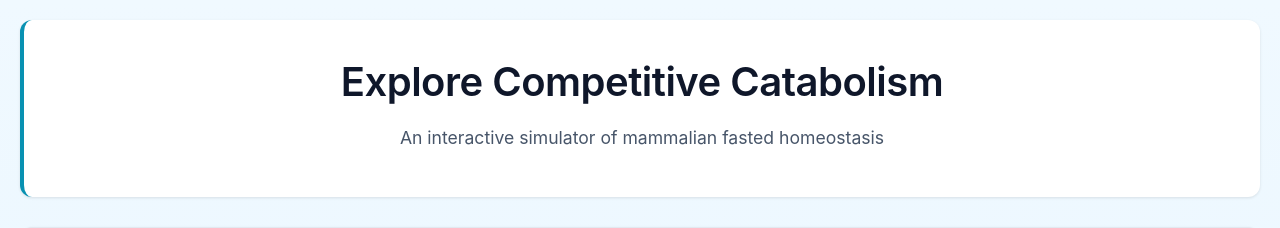
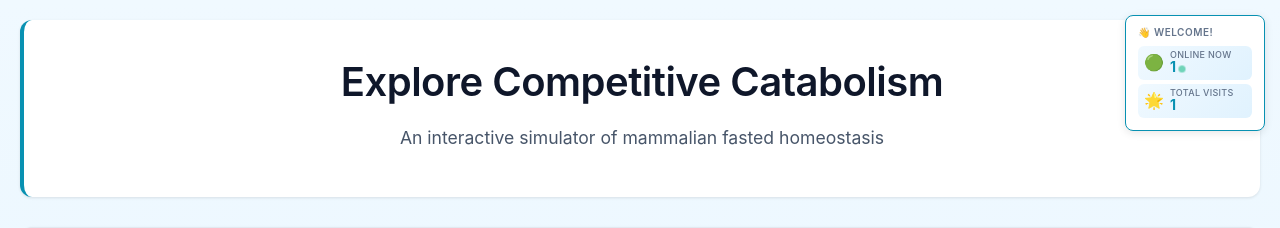
Before and after one commit to weilandtd/CompetitiveCatabolism, a Flask app: page / in a window 1280 px wide. Shown: the top 228 px of the page. Run offline with Flask 2, Linux system fonts and the light colour scheme.

Commit message:
ENH: implement a visitor counter

```diff
--- a/web_app/app.py
+++ b/web_app/app.py
@@ -1,4 +1,4 @@
-from flask import Flask, render_template, request, jsonify
+from flask import Flask, render_template, request, jsonify, session
 import sys
 import os
 import numpy as np
@@ -10,6 +10,16 @@ import matplotlib
 matplotlib.use('Agg')
 import matplotlib.pyplot as plt
 import seaborn as sns
+from pathlib import Path
+import secrets
+
+# Import visitor tracking utilities
+from utility import (
+    get_client_ip,
+    get_visitor_data,
+    track_unique_visitor,
+    update_active_visitor
+)
 
 # Add the multi_nutrient_model directory to the path
 sys.path.append(os.path.join(os.path.dirname(__file__), '..', 'multi_nutrient_model'))
@@ -40,6 +50,14 @@ vE = vATP
 
 
 app = Flask(__name__, template_folder='template', static_folder='static')
+app.secret_key = secrets.token_hex(16)  # For session management
+
+@app.before_request
+def track_visitor():
+    """Track unique visitors based on IP address"""
+    ip_address = get_client_ip()
+    if ip_address:
+        update_active_visitor(ip_address)
 
 # Set matplotlib style with larger fonts
 plt.rcParams.update({
@@ -155,7 +173,9 @@ def create_individual_plot(plot_func, **kwargs):
 
 @app.route('/')
 def home():
-    return render_template('index.html')
+    ip_address = get_client_ip()
+    is_new, total_count = track_unique_visitor(ip_address)
+    return render_template('index.html', visitor_count=total_count)
 
 @app.route('/about')
 def about():
@@ -1428,5 +1448,11 @@ def run_treatment():
     except Exception as e:
         return jsonify({'success': False, 'error': str(e)}), 400
 
+@app.route('/api/visitor_count', methods=['GET'])
+def api_visitor_count():
+    """Get the current visitor count (both total and active)"""
+    total, active = get_visitor_data()
+    return jsonify({'total': total, 'active': active})
+
 if __name__ == '__main__':
     app.run(debug=True, port=5000)
--- a/web_app/template/index.html
+++ b/web_app/template/index.html
@@ -5,8 +5,127 @@
     <title>Competitive Catabolism - Multi-Nutrient Model Simulator</title>
     <meta name="viewport" content="width=device-width, initial-scale=1.0">
     <link rel="stylesheet" href="/static/style.css">
+    <style>
+        .visitor-badge {
+            position: fixed;
+            top: 15px;
+            right: 15px;
+            background: white;
+            padding: 8px 12px;
+            border-radius: 8px;
+            box-shadow: 0 2px 8px rgba(0, 0, 0, 0.1);
+            z-index: 1000;
+            border: 1px solid #0891b2;
+            min-width: 140px;
+            transition: opacity 0.3s ease, transform 0.3s ease;
+            opacity: 1;
+            transform: translateY(0);
+        }
+
+        .visitor-badge.hidden {
+            opacity: 0;
+            transform: translateY(-20px);
+            pointer-events: none;
+        }
+
+        .visitor-badge h3 {
+            font-size: 10px;
+            color: #64748b;
+            margin: 0 0 6px 0;
+            text-transform: uppercase;
+            letter-spacing: 0.5px;
+            font-weight: 600;
+        }
+
+        .visitor-stat {
+            display: flex;
+            align-items: center;
+            gap: 6px;
+            margin: 4px 0;
+            padding: 4px 6px;
+            background: linear-gradient(135deg, #f0f9ff 0%, #e0f2fe 100%);
+            border-radius: 6px;
+        }
+
+        .visitor-icon {
+            font-size: 16px;
+        }
+
+        .visitor-info {
+            flex: 1;
+        }
+
+        .visitor-label {
+            font-size: 9px;
+            color: #64748b;
+            text-transform: uppercase;
+            letter-spacing: 0.3px;
+            font-weight: 500;
+            line-height: 1;
+        }
+
+        .visitor-number {
+            font-size: 14px;
+            font-weight: 700;
+            color: #0891b2;
+            line-height: 1.2;
+        }
+
+        .pulse {
+            display: inline-block;
+            width: 6px;
+            height: 6px;
+            background: #10b981;
+            border-radius: 50%;
+            margin-left: 3px;
+            animation: pulse 2s infinite;
+        }
+
+        @keyframes pulse {
+            0%, 100% { opacity: 1; transform: scale(1); }
+            50% { opacity: 0.5; transform: scale(1.2); }
+        }
+
+        @media (max-width: 768px) {
+            .visitor-badge {
+                position: fixed;
+                top: auto;
+                bottom: 15px;
+                left: 50%;
+                transform: translateX(-50%);
+                right: auto;
+                margin: 0;
+                max-width: 200px;
+            }
+
+            .visitor-badge.hidden {
+                opacity: 0;
+                transform: translateX(-50%) translateY(20px);
+                pointer-events: none;
+            }
+        }
+    </style>
 </head>
 <body>
+    <!-- Visitor Counter Badge -->
+    <div class="visitor-badge">
+        <h3>👋 Welcome!</h3>
+        <div class="visitor-stat">
+            <span class="visitor-icon">🟢</span>
+            <div class="visitor-info">
+                <div class="visitor-label">Online Now</div>
+                <div class="visitor-number"><span id="active-count">1</span><span class="pulse"></span></div>
+            </div>
+        </div>
+        <div class="visitor-stat">
+            <span class="visitor-icon">🌟</span>
+            <div class="visitor-info">
+                <div class="visitor-label">Total Visits</div>
+                <div class="visitor-number" id="total-count">{{ visitor_count }}</div>
+            </div>
+        </div>
+    </div>
+
     <header>
         <h1>Explore Competitive Catabolism</h1>
         <p>An interactive simulator of mammalian fasted homeostasis</p>
@@ -80,5 +199,53 @@
             <a href="/terms">Terms of Service</a>
         </div>
     </footer>
+
+    <script>
+        // Update visitor counts every 10 seconds
+        function updateVisitorCounts() {
+            fetch('/api/visitor_count')
+                .then(response => response.json())
+                .then(data => {
+                    document.getElementById('total-count').textContent = data.total;
+                    document.getElementById('active-count').textContent = data.active;
+                })
+                .catch(error => {
+                    console.error('Error fetching visitor count:', error);
+                });
+        }
+
+        // Update on page load
+        updateVisitorCounts();
+
+        // Update every 10 seconds
+        setInterval(updateVisitorCounts, 10000);
+
+        // Hide badge when scrolling down
+        let lastScrollTop = 0;
+        const badge = document.querySelector('.visitor-badge');
+        const isMobile = window.innerWidth <= 768;
+
+        window.addEventListener('scroll', function() {
+            const scrollTop = window.pageYOffset || document.documentElement.scrollTop;
+
+            if (isMobile) {
+                // On mobile, hide when scrolling in any direction
+                if (scrollTop > 50) {
+                    badge.classList.add('hidden');
+                } else {
+                    badge.classList.remove('hidden');
+                }
+            } else {
+                // On desktop, hide when scrolling down past 100px
+                if (scrollTop > 100 && scrollTop > lastScrollTop) {
+                    badge.classList.add('hidden');
+                } else if (scrollTop < 50) {
+                    badge.classList.remove('hidden');
+                }
+            }
+
+            lastScrollTop = scrollTop;
+        });
+    </script>
 </body>
 </html>
--- /dev/null
+++ b/web_app/utility.py
@@ -0,0 +1,157 @@
+"""
+Utility functions for the Competitive Catabolism web application
+"""
+
+import json
+import hashlib
+from pathlib import Path
+from threading import Lock
+from datetime import datetime
+from flask import request
+
+# Visitor tracking file paths
+VISITOR_IPS_FILE = Path(__file__).parent / 'visitor_ips.json'
+ACTIVE_VISITORS_FILE = Path(__file__).parent / 'active_visitors.json'
+visitor_lock = Lock()
+ACTIVE_TIMEOUT = 300  # 5 minutes in seconds
+
+
+def hash_ip(ip_address):
+    """
+    Hash an IP address using SHA-256 for privacy.
+    This is one-way encryption - the original IP cannot be recovered.
+    """
+    if not ip_address:
+        return None
+    # Use SHA-256 to create a one-way hash of the IP
+    return hashlib.sha256(ip_address.encode('utf-8')).hexdigest()
+
+
+def get_client_ip():
+    """Get the client's IP address, handling proxies"""
+    # Check for X-Forwarded-For header (for proxies/load balancers)
+    if request.headers.get('X-Forwarded-For'):
+        return request.headers.get('X-Forwarded-For').split(',')[0].strip()
+    # Check for X-Real-IP header
+    elif request.headers.get('X-Real-IP'):
+        return request.headers.get('X-Real-IP')
+    # Fallback to remote_addr
+    return request.remote_addr
+
+
+def get_visitor_data():
+    """Get both total unique visitors and active visitor counts"""
+    with visitor_lock:
+        unique_ip_hashes = set()
+        active_ip_hashes = {}
+
+        # Get unique visitor IP hashes
+        try:
+            if VISITOR_IPS_FILE.exists():
+                with open(VISITOR_IPS_FILE, 'r') as f:
+                    data = json.load(f)
+                    unique_ip_hashes = set(data.get('ip_hashes', []))
+        except Exception:
+            pass
+
+        # Get active visitors (clean up stale entries)
+        try:
+            if ACTIVE_VISITORS_FILE.exists():
+                with open(ACTIVE_VISITORS_FILE, 'r') as f:
+                    active_ip_hashes = json.load(f)
+
+                # Remove stale sessions (older than ACTIVE_TIMEOUT)
+                now = datetime.now().timestamp()
+                active_ip_hashes = {
+                    ip_hash: last_seen for ip_hash, last_seen in active_ip_hashes.items()
+                    if isinstance(last_seen, (int, float)) and now - last_seen < ACTIVE_TIMEOUT
+                }
+
+                # Filter out any non-hashed IPs (cleanup from old format)
+                # Hashed IPs are 64 characters (SHA-256 hex)
+                active_ip_hashes = {
+                    ip_hash: last_seen for ip_hash, last_seen in active_ip_hashes.items()
+                    if len(ip_hash) == 64
+                }
+
+                # Save cleaned up sessions
+                with open(ACTIVE_VISITORS_FILE, 'w') as f:
+                    json.dump(active_ip_hashes, f, indent=2)
+        except Exception:
+            pass
+
+        return len(unique_ip_hashes), len(active_ip_hashes)
+
+
+def track_unique_visitor(ip_address):
+    """Track a unique visitor by hashed IP and return if it's a new visitor"""
+    ip_hash = hash_ip(ip_address)
+    if not ip_hash:
+        return False, 0
+
+    with visitor_lock:
+        unique_ip_hashes = set()
+        is_new = False
+
+        try:
+            if VISITOR_IPS_FILE.exists():
+                with open(VISITOR_IPS_FILE, 'r') as f:
+                    data = json.load(f)
+                    # Handle both old format ('ips') and new format ('ip_hashes')
+                    unique_ip_hashes = set(data.get('ip_hashes', data.get('ips', [])))
+                    # Filter to only keep hashed values (64 characters)
+                    unique_ip_hashes = {h for h in unique_ip_hashes if len(h) == 64}
+        except Exception:
+            pass
+
+        # Check if this is a new visitor
+        if ip_hash not in unique_ip_hashes:
+            is_new = True
+            unique_ip_hashes.add(ip_hash)
+
+            try:
+                with open(VISITOR_IPS_FILE, 'w') as f:
+                    json.dump({'ip_hashes': list(unique_ip_hashes)}, f, indent=2)
+            except Exception:
+                pass
+
+        return is_new, len(unique_ip_hashes)
+
+
+def update_active_visitor(ip_address):
+    """Update the last seen time for an active visitor using hashed IP"""
+    ip_hash = hash_ip(ip_address)
+    if not ip_hash:
+        return
+
+    with visitor_lock:
+        active_ip_hashes = {}
+
+        try:
+            if ACTIVE_VISITORS_FILE.exists():
+                with open(ACTIVE_VISITORS_FILE, 'r') as f:
+                    active_ip_hashes = json.load(f)
+        except Exception:
+            pass
+
+        # Filter out any old non-hashed entries (64 chars for SHA-256)
+        active_ip_hashes = {
+            k: v for k, v in active_ip_hashes.items()
+            if len(k) == 64 and isinstance(v, (int, float))
+        }
+
+        # Update this IP hash's timestamp
+        active_ip_hashes[ip_hash] = datetime.now().timestamp()
+
+        # Clean up stale sessions
+        now = datetime.now().timestamp()
+        active_ip_hashes = {
+            ip_hash: last_seen for ip_hash, last_seen in active_ip_hashes.items()
+            if now - last_seen < ACTIVE_TIMEOUT
+        }
+
+        try:
+            with open(ACTIVE_VISITORS_FILE, 'w') as f:
+                json.dump(active_ip_hashes, f, indent=2)
+        except Exception:
+            pass
```
Also changed, not shown: 1 other file.
